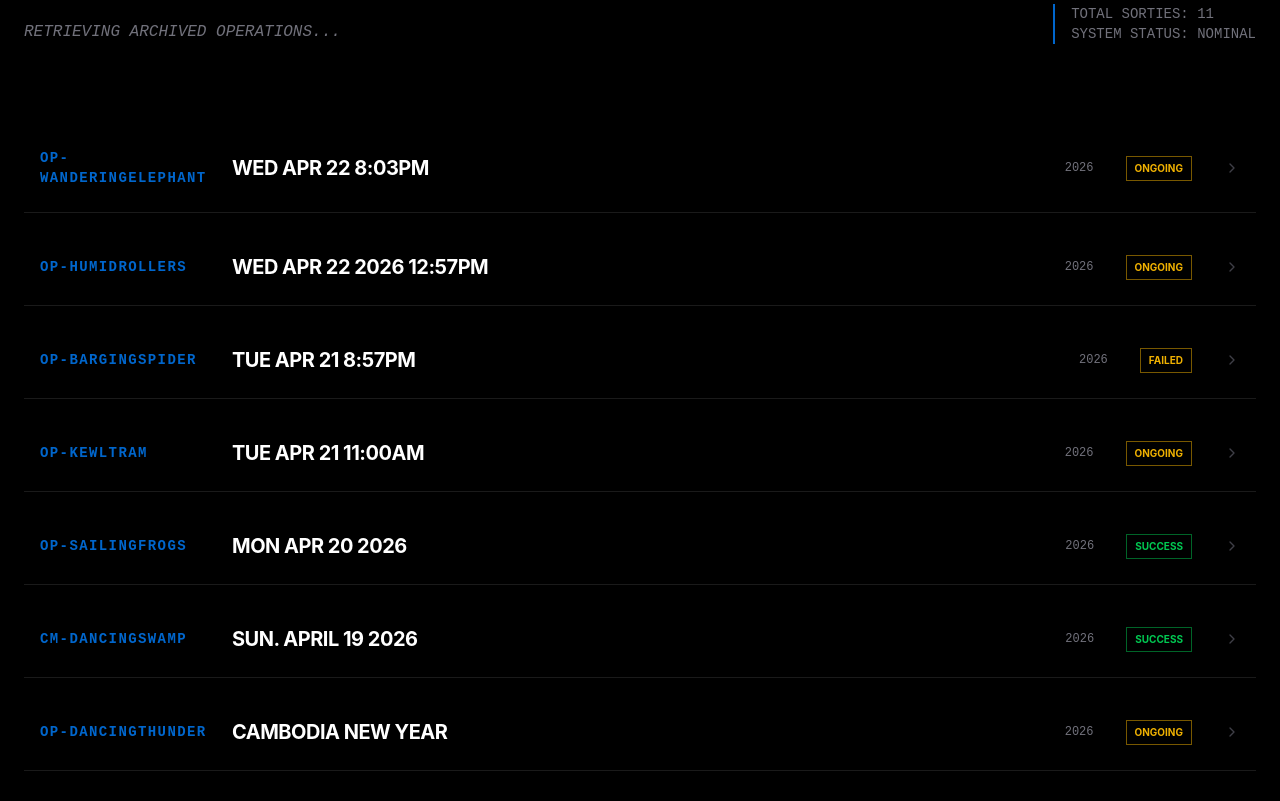
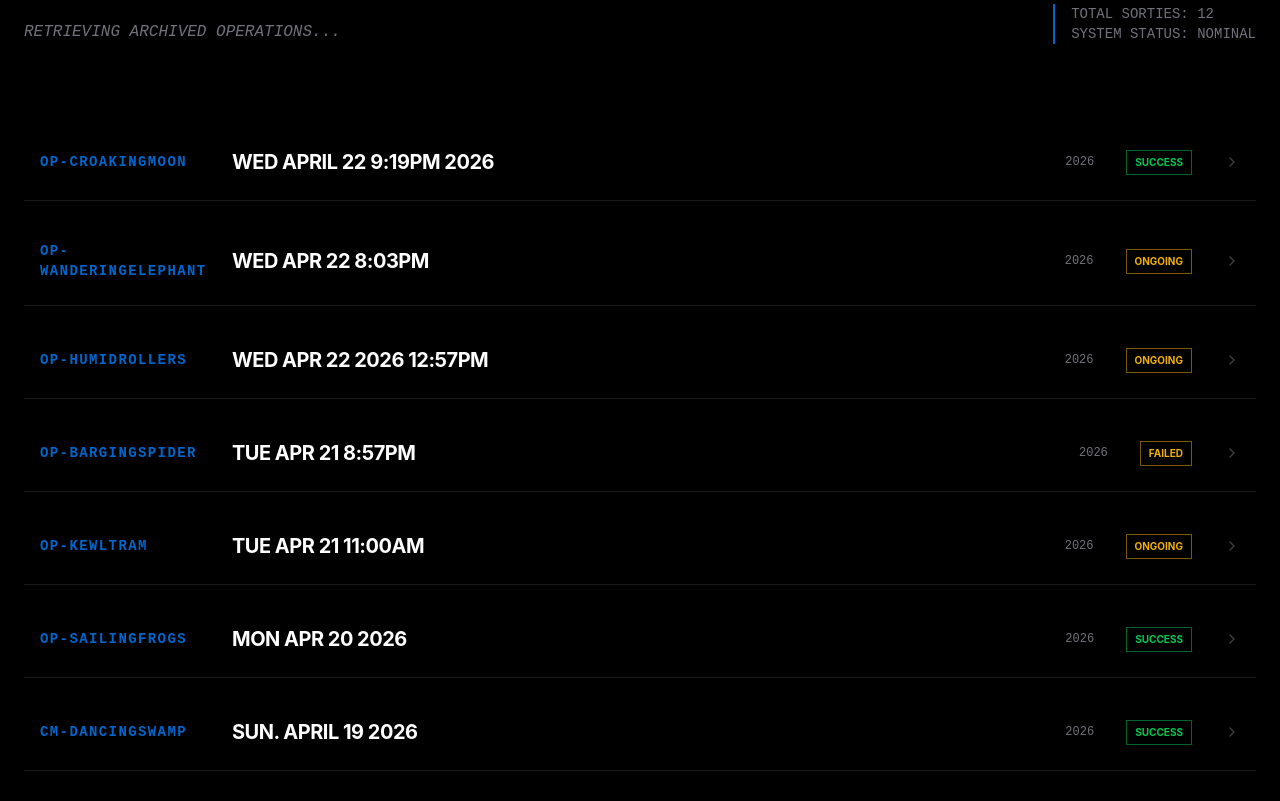
Before and after one commit to JimWas/jimwashkau-site, a React (Vite) app in the folder jimwashkau-site/: page / in a window 1280 px wide. Shown: the part 1662-2463 px from the top of the page. Built offline with nearby package versions, Linux system fonts and the light colour scheme.

Commit message:
Auto-mission log: OP-CROAKINGMOON (with audio)

```diff
--- a/jimwashkau-site/src/App.tsx
+++ b/jimwashkau-site/src/App.tsx
@@ -14,8 +14,10 @@ import opKewltram from './content/logs/op-kewltram.md?raw';
 import opBargingspider from './content/logs/op-bargingspider.md?raw';
 import opHumidrollers from './content/logs/op-humidrollers.md?raw';
 import opWanderingelephant from './content/logs/op-wanderingelephant.md?raw';
+import opCroakingmoon from './content/logs/op-croakingmoon.md?raw';
 
 const MOCK_MODULES: Record<string, string> = {
+  './content/logs/op-croakingmoon.md': opCroakingmoon,
   './content/logs/op-wanderingelephant.md': opWanderingelephant,
   './content/logs/op-humidrollers.md': opHumidrollers,
   './content/logs/op-bargingspider.md': opBargingspider,
--- /dev/null
+++ b/jimwashkau-site/src/content/logs/op-croakingmoon.md
@@ -0,0 +1,12 @@
+---
+title: "Wed April 22 9:19PM 2026"
+tag: "OP-CROAKINGMOON"
+status: "SUCCESS"
+year: "2026"
+date: "2026-04-22 21:19:45"
+audio: "/audio/op-croakingmoon.mp3"
+summary: "Mission Log transcribed via local secure voice-to-text."
+---
+
+# Mission Briefing
+Okay, Mission Log Wednesday, April 22nd, 919 PM. Is that Mars? It's a very red star. Wednesday, April 22nd, 920 PM. I'm in Cambodia. It's the same reap. Been here for two days. We moved apartments. To the F series apartments. He put a router in the room, the Indian guy. It's not fast internet, but it does connect. And then we went to the grocery store, which was obviously a rich people, only grocery store. Even though I only spent $27. It was like a grocery store just for me. Nobody could afford anything. I was the only person in there. We spent $1 on a 10-minute tuck tuck Uber to get there. And we spent $1 to get back. Oh, and the ATM did work. That was the first ATM I have seen in 12 days. That worked. That had any money in it. I'm looking at the moon right now. It's a very impressive moon. And there's a red star above it. Not flickering. But very red. I'm sitting on the balcony in Cambodia. Seem reap. You know that scene in Star Wars where they celebrate the victory of the last original Star Wars. The jungle people. Look at that moon. It's like a resting moon. I still see the face. But now he's looking upwards as if he's on a hammock. Nice and cool. Nice breeze. Very few mosquitoes. Houston has a thousand times more mosquitoes than Vietnam or Cambodia.
```
Also changed, not shown: 1 other file (tests, documents, lock files or other folders).
